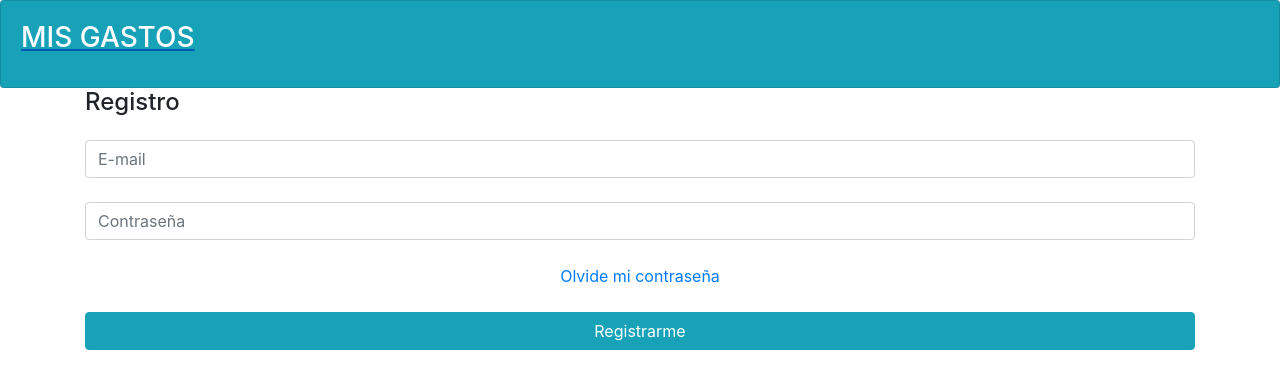
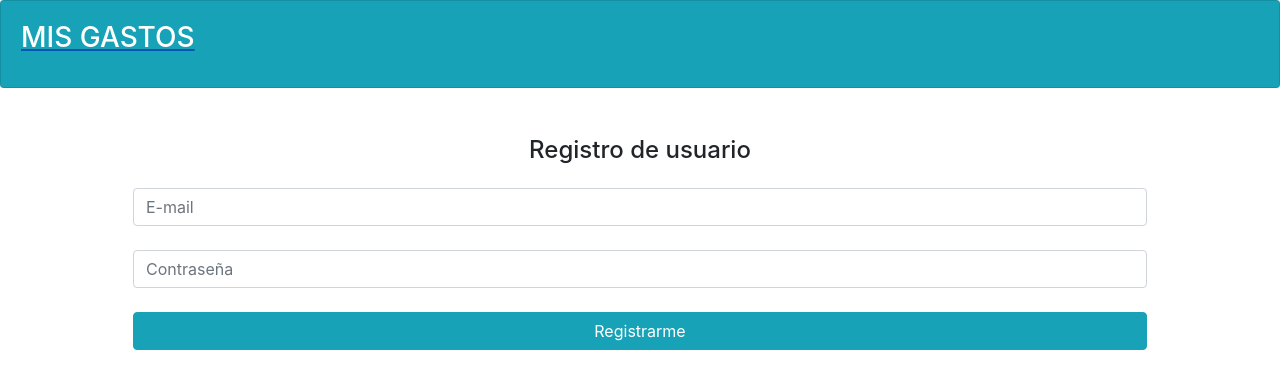
Before and after one commit to KarinaFernandez/GastosAngular, an Angular app in the folder Gastos/: page /register in a window 1280 px wide. Shown: the top 388 px of the page. Built offline with nearby package versions, Linux system fonts and the light colour scheme.

Commit message:
Register form changed

```diff
--- a/Gastos/src/app/register/register.component.html
+++ b/Gastos/src/app/register/register.component.html
@@ -1,14 +1,12 @@
+<body class="text-center">
+	<form class="text-center p-5" [formGroup]="registerForm" (ngSubmit)="onSubmit(registerForm.value)">
 
+		<p class="h4 mb-4">Registro de usuario</p>
+		<input type="email" id="email" class="form-control mb-4" placeholder="E-mail">
+		<input type="password" id="password" class="form-control mb-4" placeholder="Contraseña">
 
+		<p *ngIf="errMsg">{{errMsg}}</p>
 
-        <p class="h4 mb-4">Registro</p>
-
-        <input type="email" id="email" class="form-control mb-4" placeholder="E-mail">
-        <input type="password" id="password" class="form-control mb-4" placeholder="Contraseña">
-
-        <div class="d-flex justify-content-around">
-            <div>
-                <a href="">Olvide mi contraseña</a>
-            </div>
-        </div>
-        <button class="btn btn-info btn-block my-4" type="submit">Registrarme</button>
+		<button class="btn btn-info btn-block my-4" type="submit">Registrarme</button>
+	</form>
+</body>
--- a/Gastos/src/app/register/register.component.ts
+++ b/Gastos/src/app/register/register.component.ts
@@ -1,4 +1,6 @@
 import { Component, OnInit } from '@angular/core';
+import { FormBuilder } from '@angular/forms';
+import { Router } from '@angular/router';
 
 @Component({
   selector: 'app-register',
@@ -7,9 +9,34 @@ import { Component, OnInit } from '@angular/core';
 })
 export class RegisterComponent implements OnInit {
 
-  constructor() { }
+  registerForm;
+  errMsg;
 
-  ngOnInit() {
+  constructor(
+    private formBuilder: FormBuilder,
+    private router: Router,
+  )
+  {
+    this.registerForm = this.formBuilder.group({
+      email: '',
+      password: ''
+    });
+  }
+
+  ngOnInit() {}
+
+  onSubmit(loginData) {
+    this.errMsg = undefined;
+
+    this.registerForm.reset();
+
+    console.warn("Register information", loginData);
+
+    const { email, password } = loginData;
+
+    if (email == "" || password == "") {
+      this.errMsg = "Por favor valide los datos ingresados"
+    }
   }
 
 }
```
